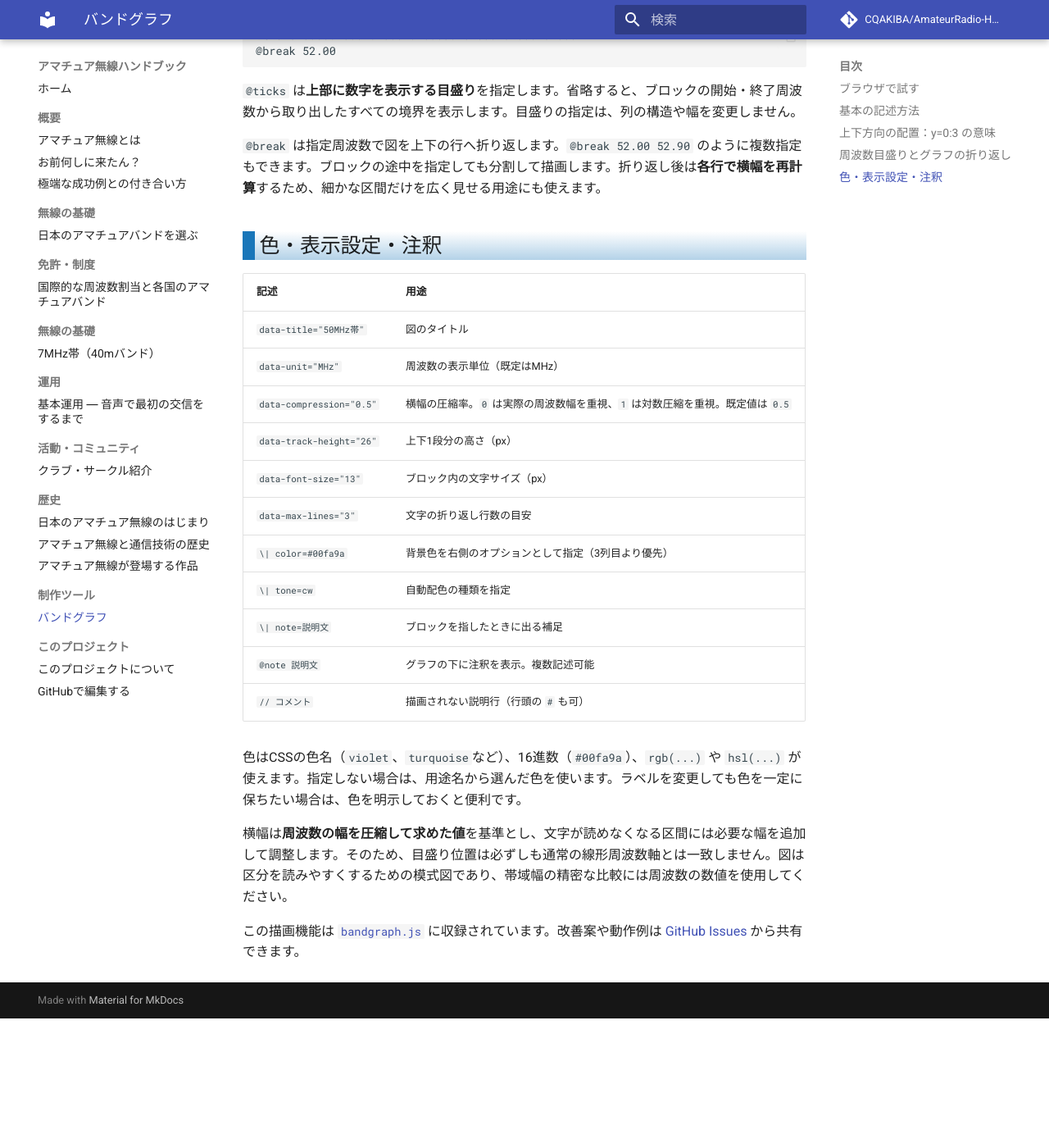
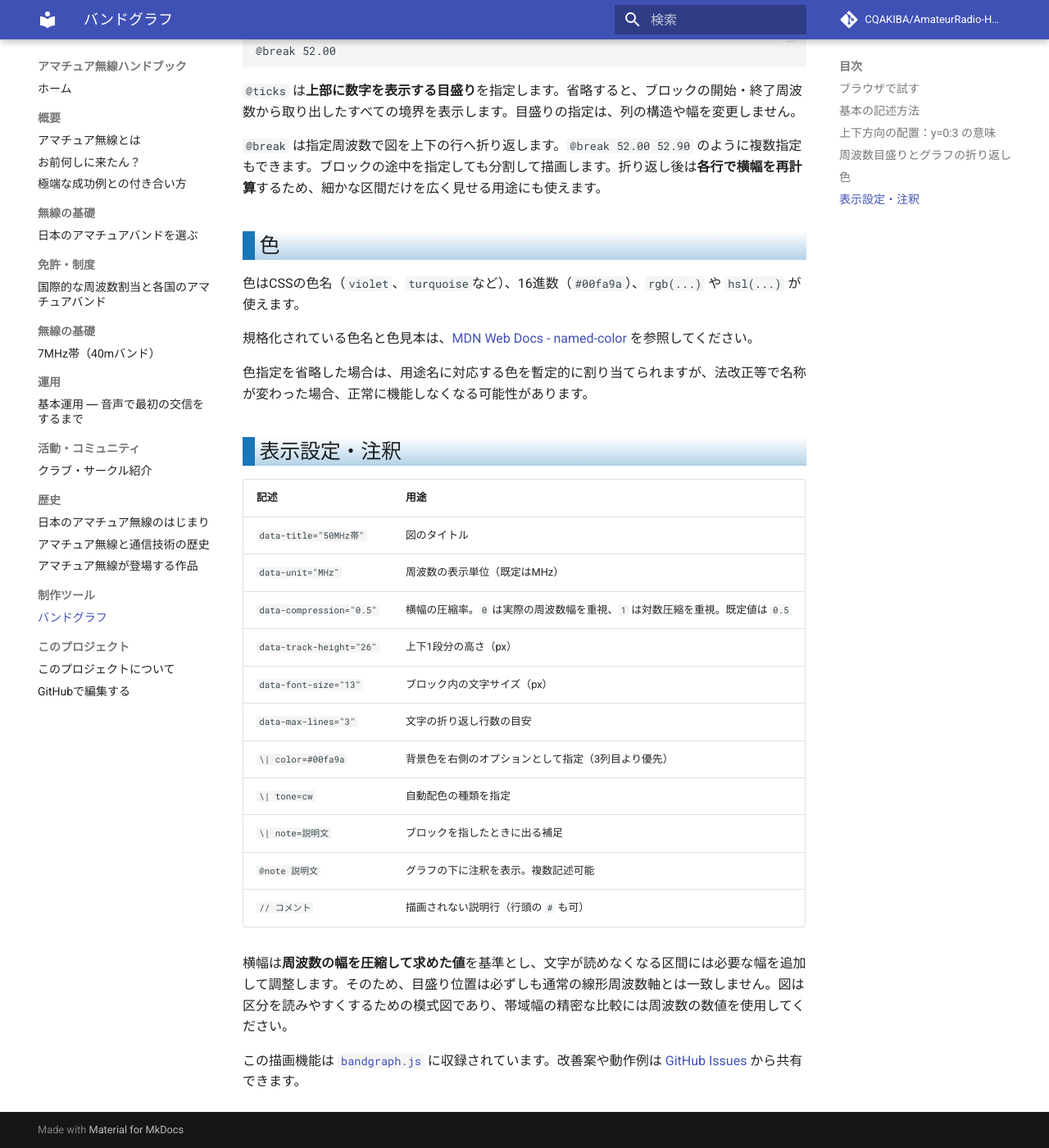
Before and after one commit to CQAKIBA/AmateurRadio-Handbook, an MkDocs documentation site: the page built from docs/tools/bandgraph.md, in a window 1280 px wide and 1400 px high, scrolled down 2786 px. Shown: the whole window at 82% size. Built offline with MkDocs 1.6.1 and Material for MkDocs 9.7.7, drawn with Linux system fonts in a browser that asks for light colours; comment, search, counter and statistics services are not loaded; before the commit the page ends 4028 px from its top, so only the background shows below that.

Commit message:
Enhance bandgraph documentation with color settings
Added color specifications and display settings to the documentation.

```diff
--- a/docs/tools/bandgraph.md
+++ b/docs/tools/bandgraph.md
@@ -97,7 +97,15 @@ Released under the MIT License.</small>
 
 `@break` は指定周波数で図を上下の行へ折り返します。`@break 52.00 52.90` のように複数指定もできます。ブロックの途中を指定しても分割して描画します。折り返し後は**各行で横幅を再計算**するため、細かな区間だけを広く見せる用途にも使えます。
 
-## 色・表示設定・注釈
+## 色
+
+色はCSSの色名（`violet`、`turquoise`など）、16進数（`#00fa9a`）、`rgb(...)` や `hsl(...)` が使えます。
+
+規格化されている色名と色見本は、[MDN Web Docs - named-color](https://developer.mozilla.org/ja/docs/Web/CSS/Reference/Values/named-color) を参照してください。
+
+色指定を省略した場合は、用途名に対応する色を暫定的に割り当てられますが、法改正等で名称が変わった場合、正常に機能しなくなる可能性があります。
+
+## 表示設定・注釈
 
 | 記述 | 用途 |
 | --- | --- |
@@ -113,8 +121,6 @@ Released under the MIT License.</small>
 | `@note 説明文` | グラフの下に注釈を表示。複数記述可能 |
 | `// コメント` | 描画されない説明行（行頭の `#` も可） |
 
-色はCSSの色名（`violet`、`turquoise`など）、16進数（`#00fa9a`）、`rgb(...)` や `hsl(...)` が使えます。指定しない場合は、用途名から選んだ色を使います。ラベルを変更しても色を一定に保ちたい場合は、色を明示しておくと便利です。
-
 横幅は**周波数の幅を圧縮して求めた値**を基準とし、文字が読めなくなる区間には必要な幅を追加して調整します。そのため、目盛り位置は必ずしも通常の線形周波数軸とは一致しません。図は区分を読みやすくするための模式図であり、帯域幅の精密な比較には周波数の数値を使用してください。
 
 この描画機能は [`bandgraph.js`](https://github.com/CQAKIBA/AmateurRadio-Handbook/blob/main/docs/javascripts/bandgraph.js) に収録されています。改善案や動作例は [GitHub Issues](https://github.com/CQAKIBA/AmateurRadio-Handbook/issues) から共有できます。
```
